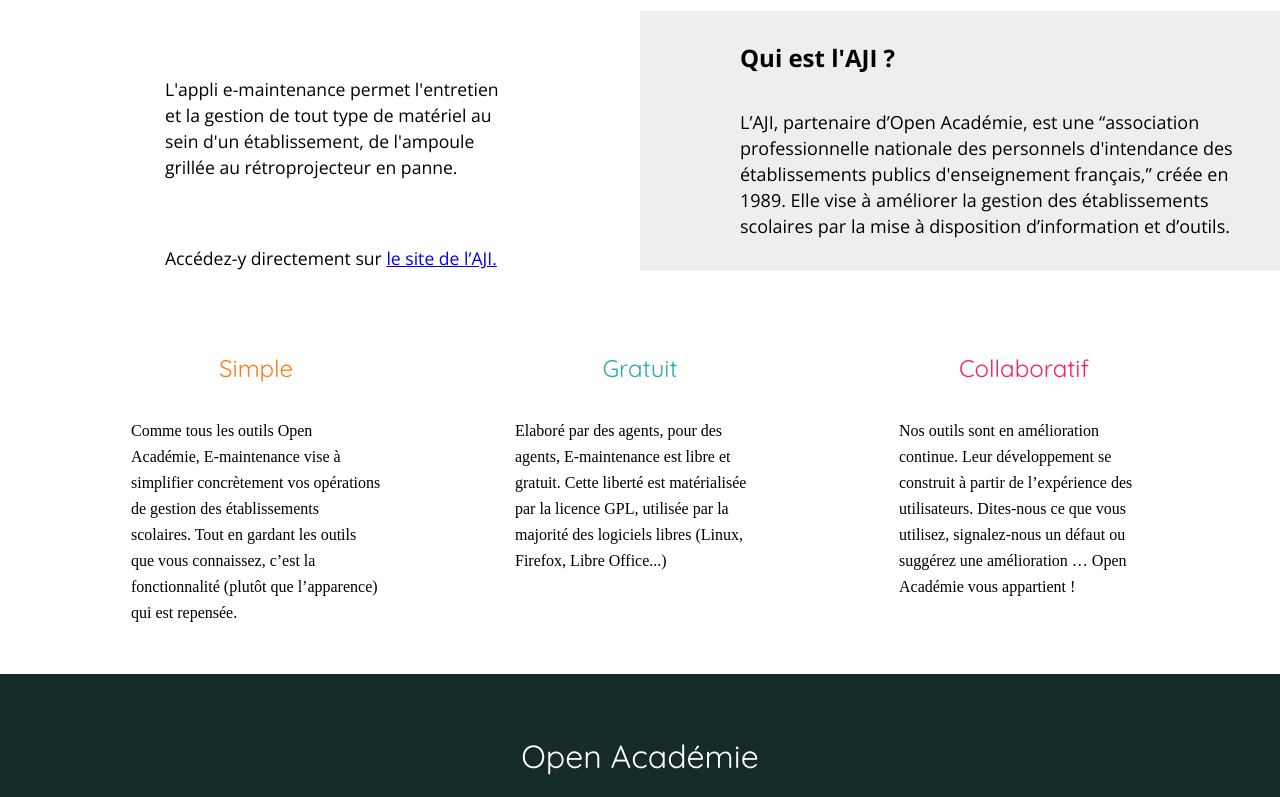
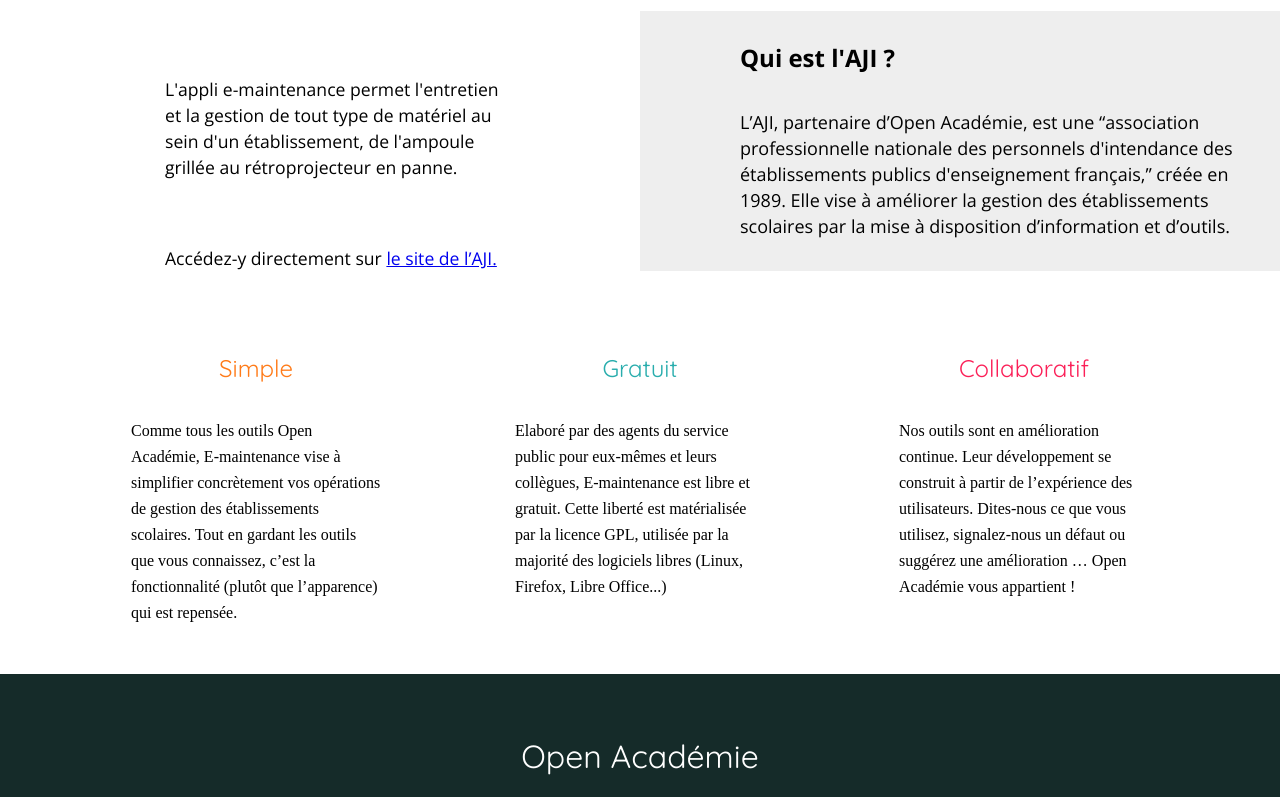
Before and after one commit to betagouv/open-academie, a Next.js app: page /emaintenance in a window 1280 px wide. Shown: the part 448-1245 px from the top of the page. Built offline with nearby package versions, Linux system fonts and the light colour scheme; a web font is replaced by a local one.

Commit message:
Update corporate emaintenance.js

```diff
--- a/pages/emaintenance.js
+++ b/pages/emaintenance.js
@@ -62,7 +62,7 @@ const Cogefi = () => (
 
       <Corporate
         simple="Comme tous  les outils Open Académie, E-maintenance vise à simplifier concrètement vos opérations de gestion des établissements scolaires. Tout en gardant les outils que vous connaissez, c’est la fonctionnalité (plutôt que l’apparence) qui est repensée."
-        gratuit="Elaboré par des agents, pour des agents, E-maintenance est libre et gratuit. Cette liberté est matérialisée par la licence GPL, utilisée par la majorité des logiciels libres (Linux, Firefox, Libre Office...)"
+        gratuit="Elaboré par des agents du service public pour eux-mêmes et leurs collègues, E-maintenance est libre et gratuit. Cette liberté est matérialisée par la licence GPL, utilisée par la majorité des logiciels libres (Linux, Firefox, Libre Office...)"
       />
     </main>
   </Layout>
```
